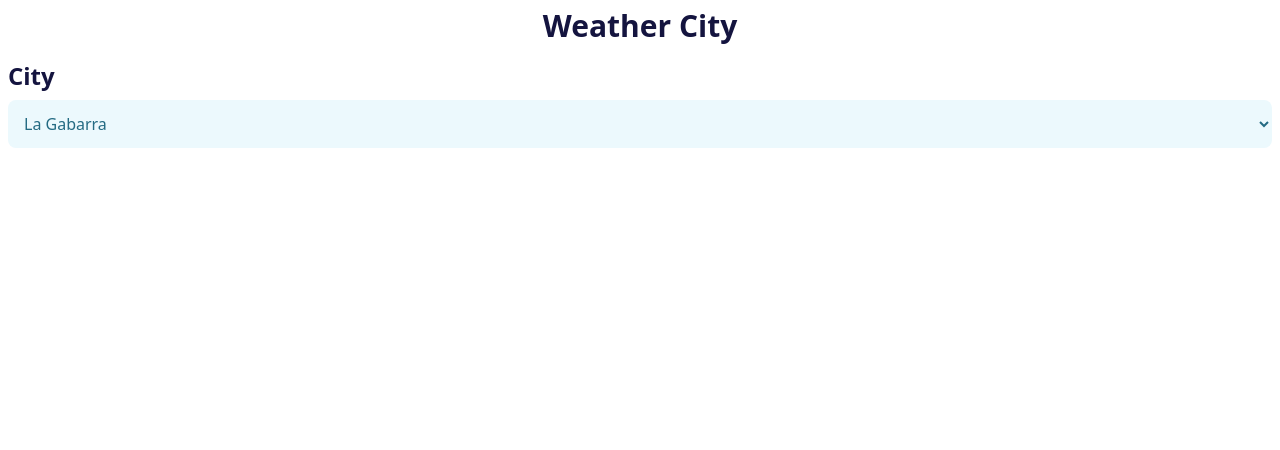
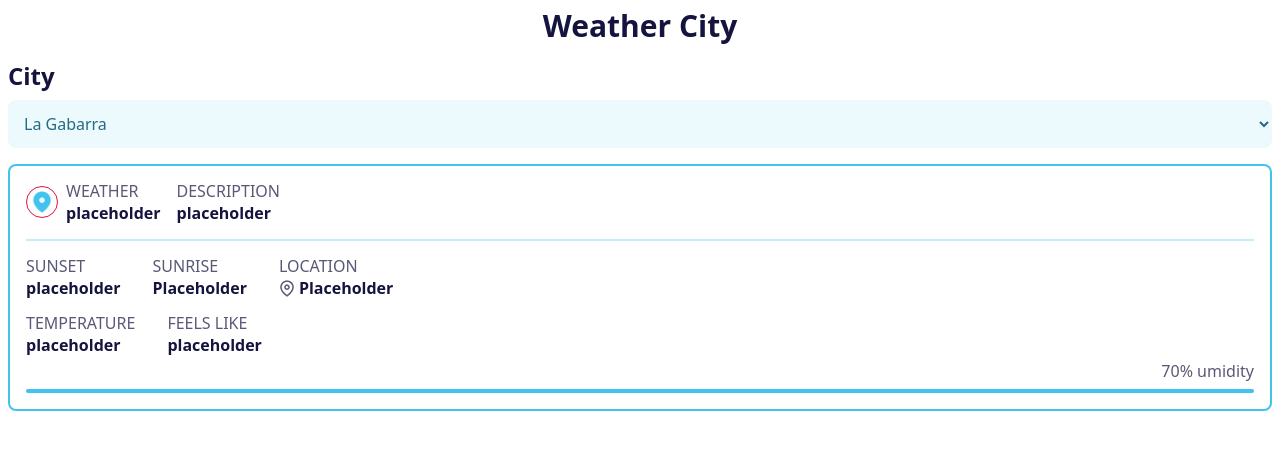
Before and after one commit to ViuCoding/universal-plastic-vincenzo-cristiano, a React (Vite) app: page /weather in a window 1280 px wide. Shown: the top 450 px of the page. Built offline with nearby package versions, Linux system fonts and the light colour scheme.

Commit message:
styled weather card

```diff
--- a/src/components/City.jsx
+++ b/src/components/City.jsx
@@ -9,7 +9,7 @@ export default function City({ locations, handleCity }) {
   return (
     <section>
       <h2 className='text-2xl font-bold text-header-text py-2 '>City</h2>
-      <select name='locations' id='locations' className='bg-input-bg text-input-text font-medium p-3 focus:outline-none w-full rounded-lg' onChange={handleCity}>
+      <select name='locations' id='locations' className='bg-input-bg text-input-text font-medium p-3 focus:outline-none w-full rounded-lg mb-4' onChange={handleCity}>
         {locations.map(city => {
           return (
             <option key={city.id} value={city.city} className='outline-none'>
--- /dev/null
+++ b/src/components/WeatherCard.jsx
@@ -0,0 +1,60 @@
+import PlaceHolder from "../assets/icons/mapIcon.png";
+import MapPin from "../assets/icons/mapPin.png";
+
+export default function WeatherCard() {
+  return (
+    <section className='p-4 border-2 rounded-lg border-slider'>
+      <div className='flex items-center'>
+        <div>
+          <img src={PlaceHolder} alt='' className='w-8 h-8 p-1 rounded-full border-[crimson] border' />
+        </div>
+        <div className='ml-2'>
+          <p className='text-light-text uppercase mb-1'>Weather</p>
+          <p className='font-semibold text-header-text'>placeholder</p>
+        </div>
+        <div className='ml-4'>
+          <p className='text-light-text uppercase mb-1'>Description</p>
+          <p className='font-semibold text-header-text'>placeholder</p>
+        </div>
+      </div>
+
+      <div className='border border-input-divider my-4'></div>
+
+      <div className='flex items-center gap-8 mb-4'>
+        <div>
+          <p className='text-light-text uppercase mb-1'>Sunset</p>
+          <p className='font-semibold text-header-text'>placeholder</p>
+        </div>
+        <div>
+          <p className='text-light-text uppercase mb-1'>Sunrise</p>
+          <p className='font-semibold text-header-text'>Placeholder</p>
+        </div>
+        <div>
+          <p className='text-light-text uppercase mb-1'>Location</p>
+          <p className='font-semibold text-header-text flex items-center gap-1'>
+            <img src={MapPin} alt='' />
+            Placeholder
+          </p>
+        </div>
+      </div>
+
+      <div className='flex items-center gap-8 mb-2'>
+        <div>
+          <p className='text-light-text uppercase mb-1'>Temperature</p>
+          <p className='font-semibold text-header-text'>placeholder</p>
+        </div>
+        <div>
+          <p className='text-light-text uppercase mb-1'>Feels like</p>
+          <p className='font-semibold text-header-text'>placeholder</p>
+        </div>
+      </div>
+
+      <div className='flex justify-end mb-2'>
+        <p className='text-light-text'>70% umidity</p>
+      </div>
+      <div className='w-full bg-input-divider h-1 rounded-lg'>
+        <div className={`w-${32} bg-slider h-1 rounded-lg`}></div>
+      </div>
+    </section>
+  );
+}
--- a/src/pages/WeatherCity.jsx
+++ b/src/pages/WeatherCity.jsx
@@ -1,6 +1,7 @@
+import locations from "../locations.json";
 import { useState } from "react";
 import City from "../components/City";
-import locations from "../locations.json";
+import WeatherCard from "../components/WeatherCard";
 
 export default function WeatherCity() {
   const [city, setCity] = useState(locations[0]);
@@ -13,7 +14,8 @@ export default function WeatherCity() {
   return (
     <div className='container mx-auto px-2'>
       <h1 className='text-3xl font-bold text-center text-header-text py-2 '>Weather City</h1>
-      <City locations={locations} handleCity={handleCity} />
+      <City locations={locations} handleCity={handleCity}  />
+      <WeatherCard />
     </div>
   );
 }
```
Also changed, not shown: src/assets/icons/mapPin.png (added).
